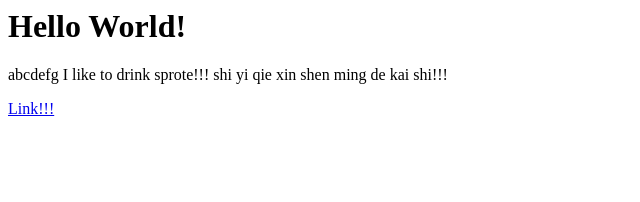
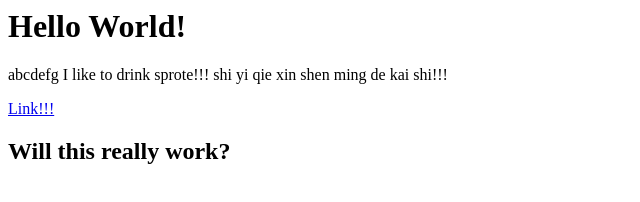
Before and after one commit to Emeraldong/MyFirstWeb, a plain HTML site: page public/index.html in a window 1280 px wide. Shown: the whole page, without its empty margins (0-640 px from the left). Drawn offline with Linux system fonts and the light colour scheme.

Commit message:
Update index.html

```diff
--- a/public/index.html
+++ b/public/index.html
@@ -11,3 +11,5 @@
 		Link!!!
 	</a>
 </p>
+
+<h2>Will this really work?</h2>
```
